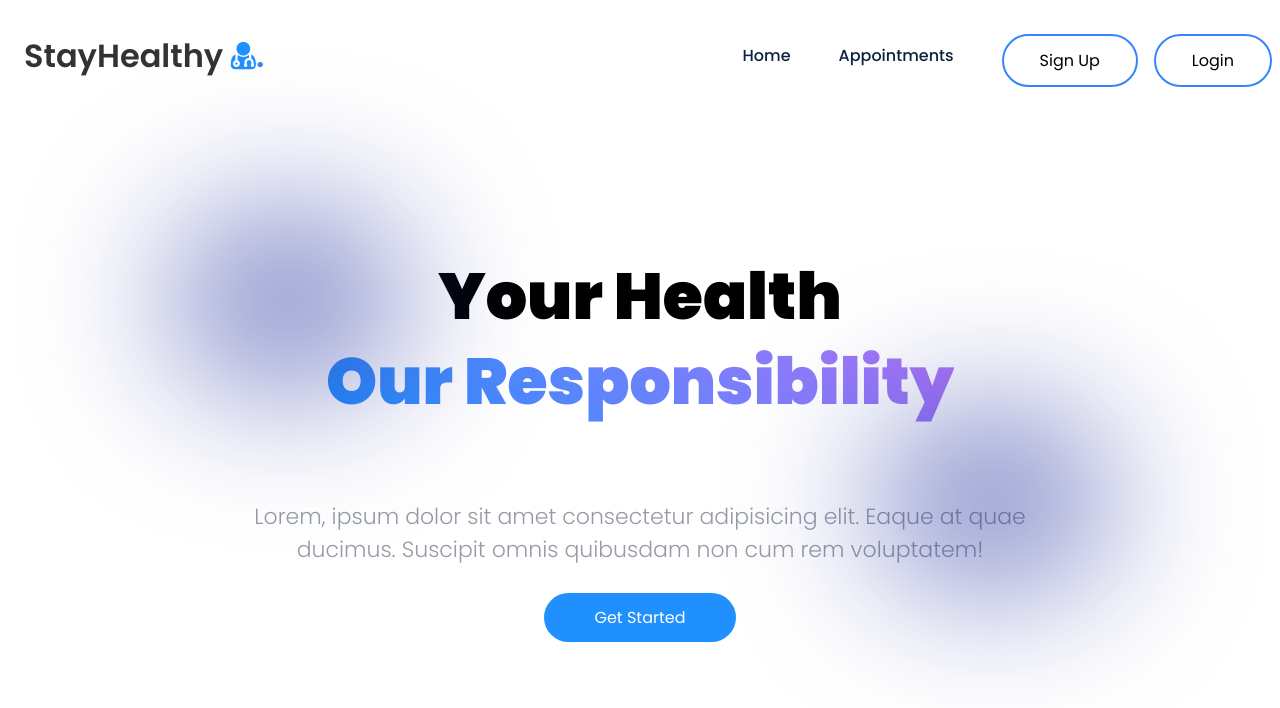
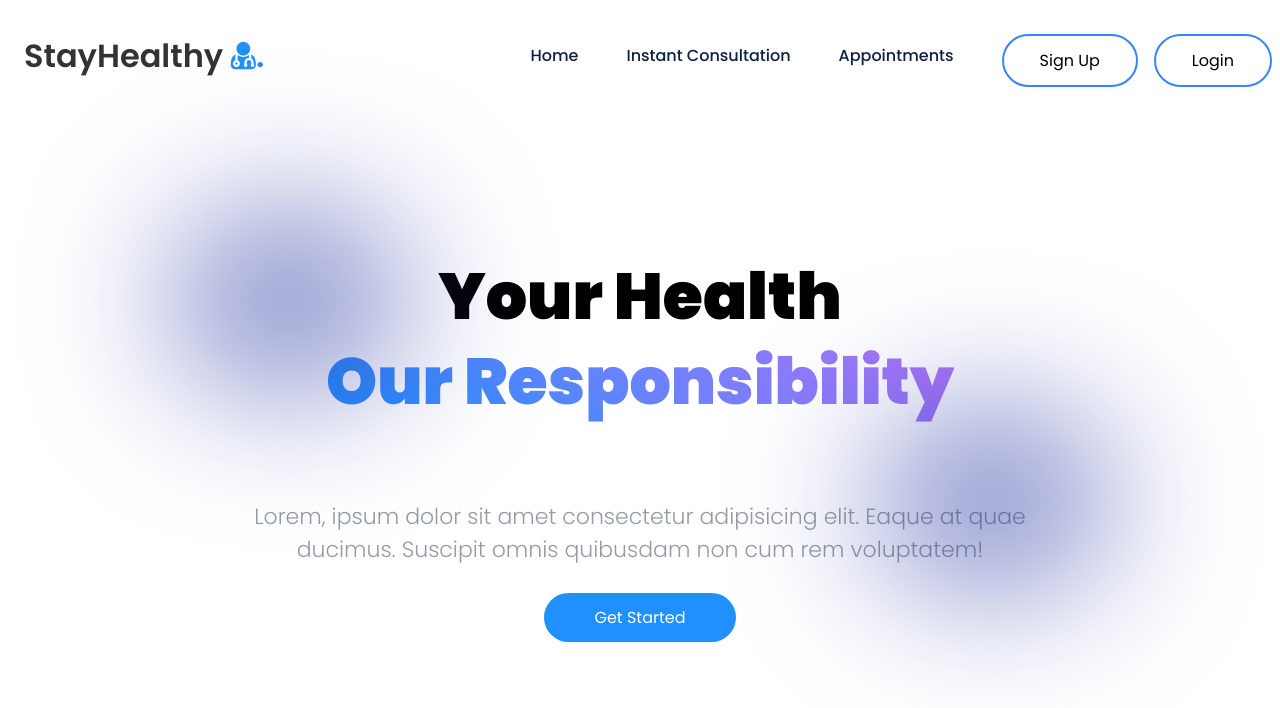
Before and after one commit to jadikanskywalker/test_med_app, a React (Create React App) app: page / in a window 1280 px wide. Shown: the top 708 px of the page. Built offline with nearby package versions, Linux system fonts and the light colour scheme.

Commit message:
Added stuff

```diff
--- a/src/App.js
+++ b/src/App.js
@@ -26,6 +26,7 @@
           <Routes>
             {/* Define individual Route components for different pages */}
             <Route path="/" element={<Landing_Page/>}/>
+            <Route path="/instant-consultation" element={<InstantConsultation />}/>
             <Route path="/signup" element={<Sign_Up/>}/>
             <Route path="/login" element={<Login/>}/>
           </Routes>
--- a/src/Components/Navbar/Navbar.js
+++ b/src/Components/Navbar/Navbar.js
@@ -61,6 +61,9 @@
           <Link to="/">Home</Link>
         </li>
         <li className="link">
+          <Link to="/instant-consultation">Instant Consultation</Link>
+        </li>
+        <li className="link">
           <Link to="/search/doctors">Appointments</Link>
         </li>
         {/* <li className="link">
```
